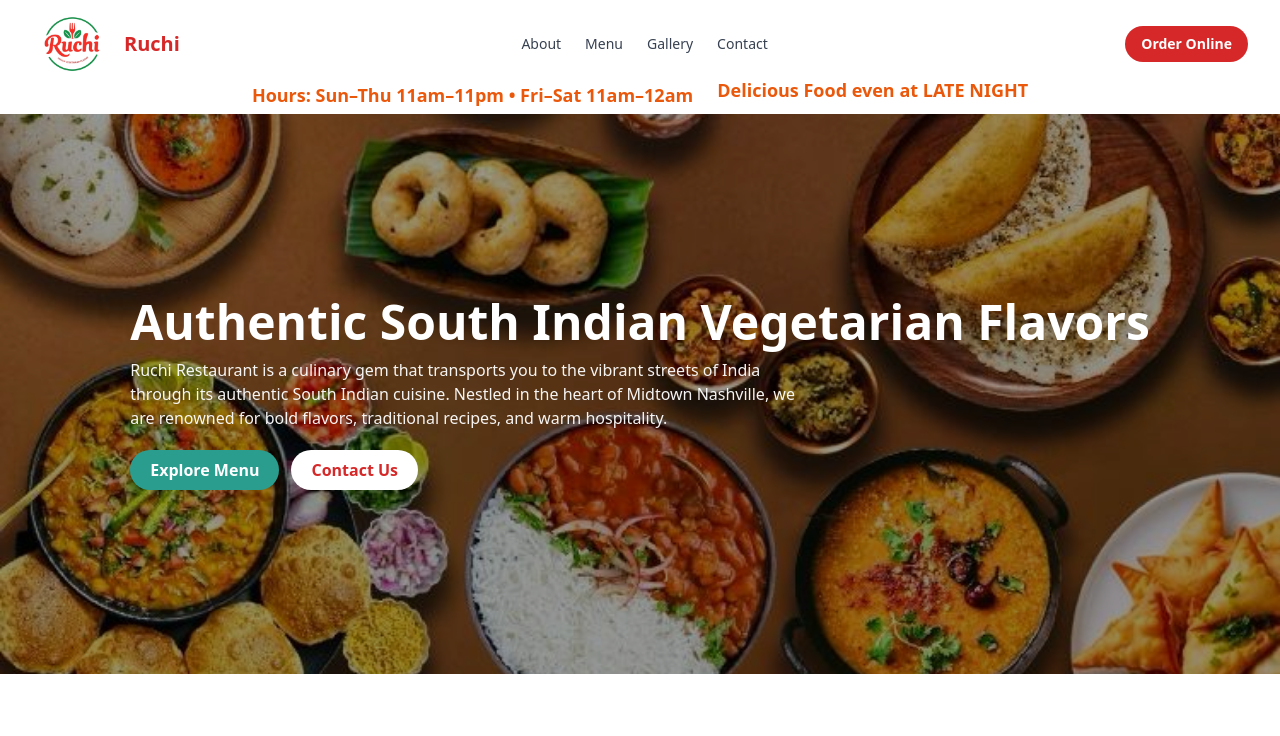
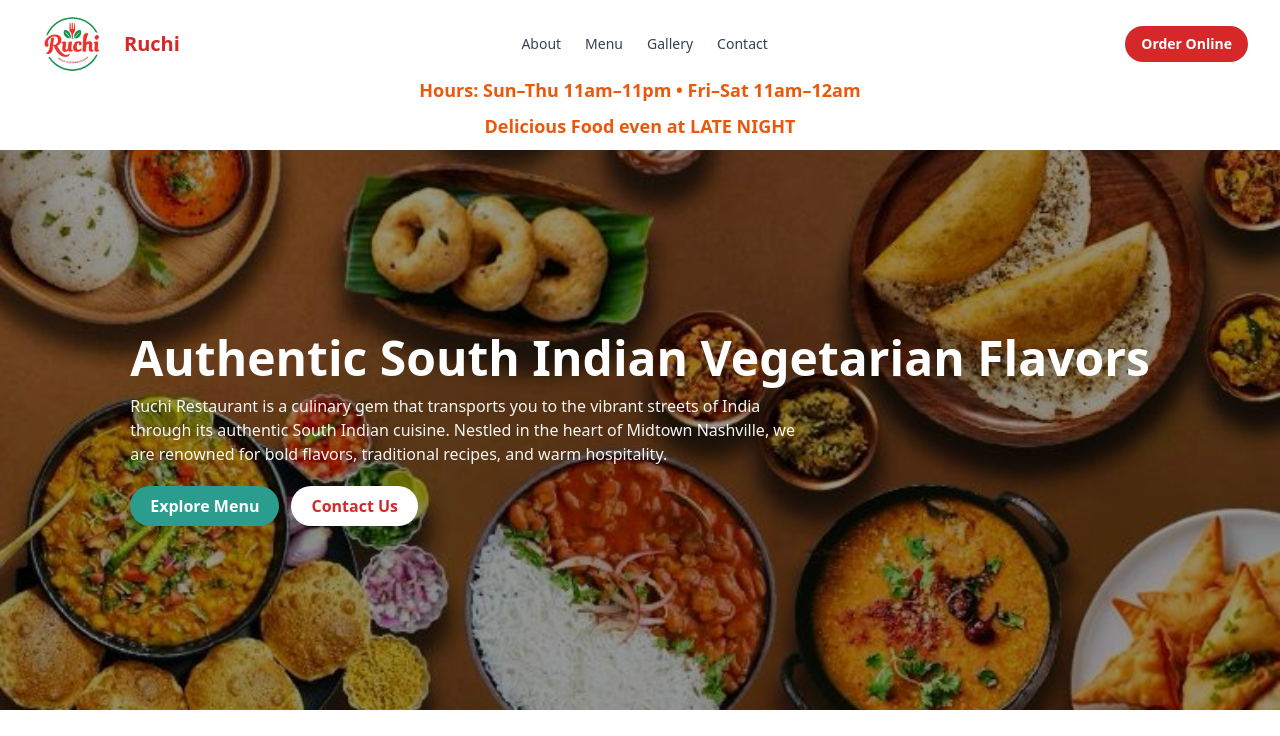
Before and after one commit to agilewitinternal/ruchicuisine, a React (Vite) app: page / in a window 1280 px wide. Shown: the top 736 px of the page. Built offline with nearby package versions, Linux system fonts and the light colour scheme; the HTML template or start-up script is replaced by a standard one.

Commit message:
update images

```diff
--- a/src/components/Footer.tsx
+++ b/src/components/Footer.tsx
@@ -37,7 +37,7 @@
 <li><strong>Phone:</strong> +1 (650) 252-2922</li>
 <li><strong>Email:</strong> info@ruchinashville.com</li>
 <li><strong>Visit Us:</strong> Midtown, Nashville, TN</li>
-<li>Sun–Thu 11am–12am • Fri–Sat 11am–1am</li>
+<li>Sun–Thu 11am–11pm • Fri–Sat 11am–12am</li>
 </ul>
 </div>
 </div>
--- a/src/components/Header.tsx
+++ b/src/components/Header.tsx
@@ -66,7 +66,7 @@
                 </div>
             </div>
              <div className="w-full">
-                    <div className="flex items-center justify-center gap-2 text-center">
+                    <div className="flex flex-col items-center justify-center gap-2 text-center">
                         <MdAccessTime className="text-orange-600 hidden xs:block" />
                         <span className="text-orange-600 font-bold leading-tight text-[11px] sm:text-sm md:text-lg px-2">
                             Hours: <span className="whitespace-nowrap">Sun–Thu 11am–11pm</span> • <span className="whitespace-nowrap">Fri–Sat 11am–12am</span>
```
